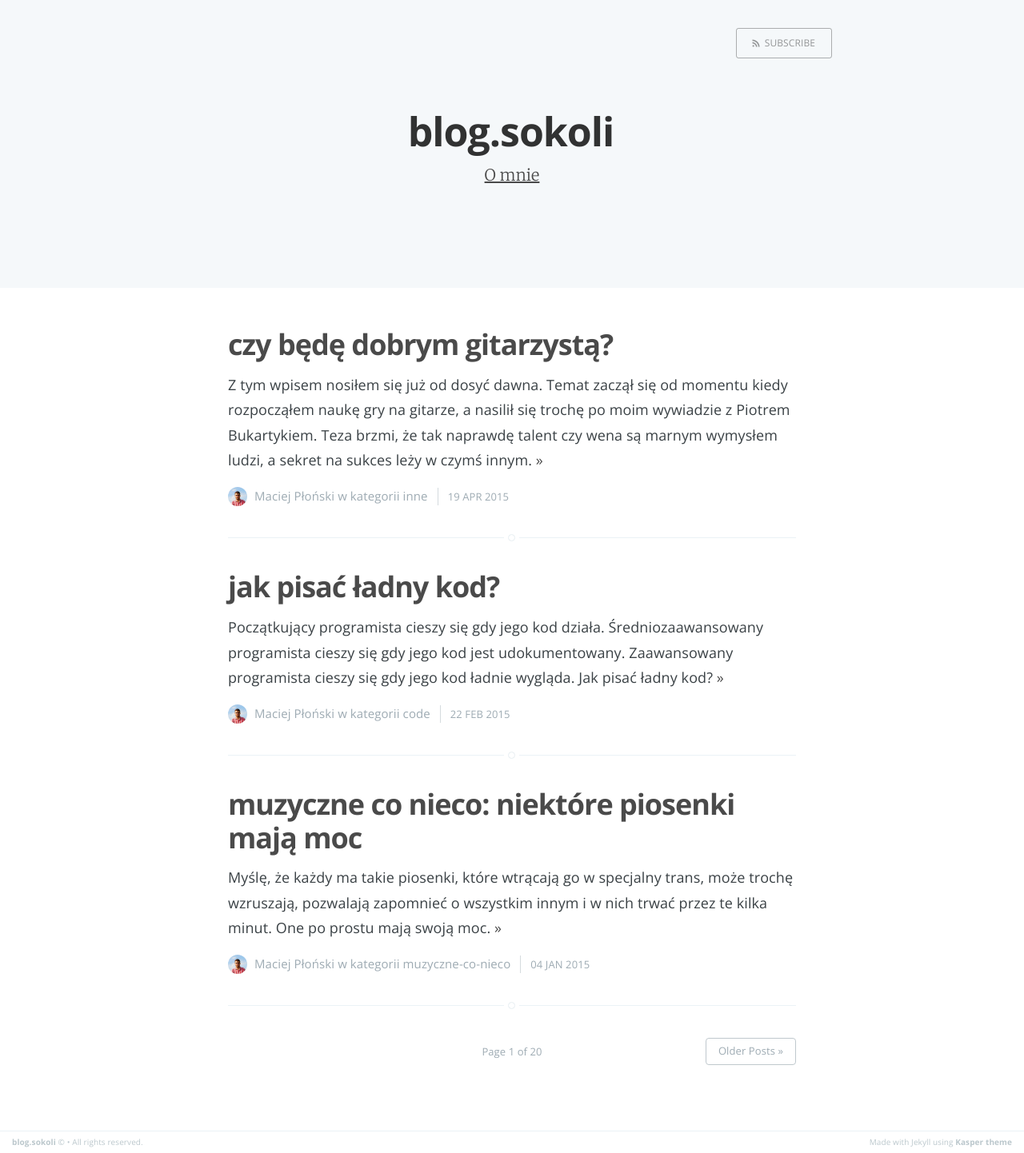
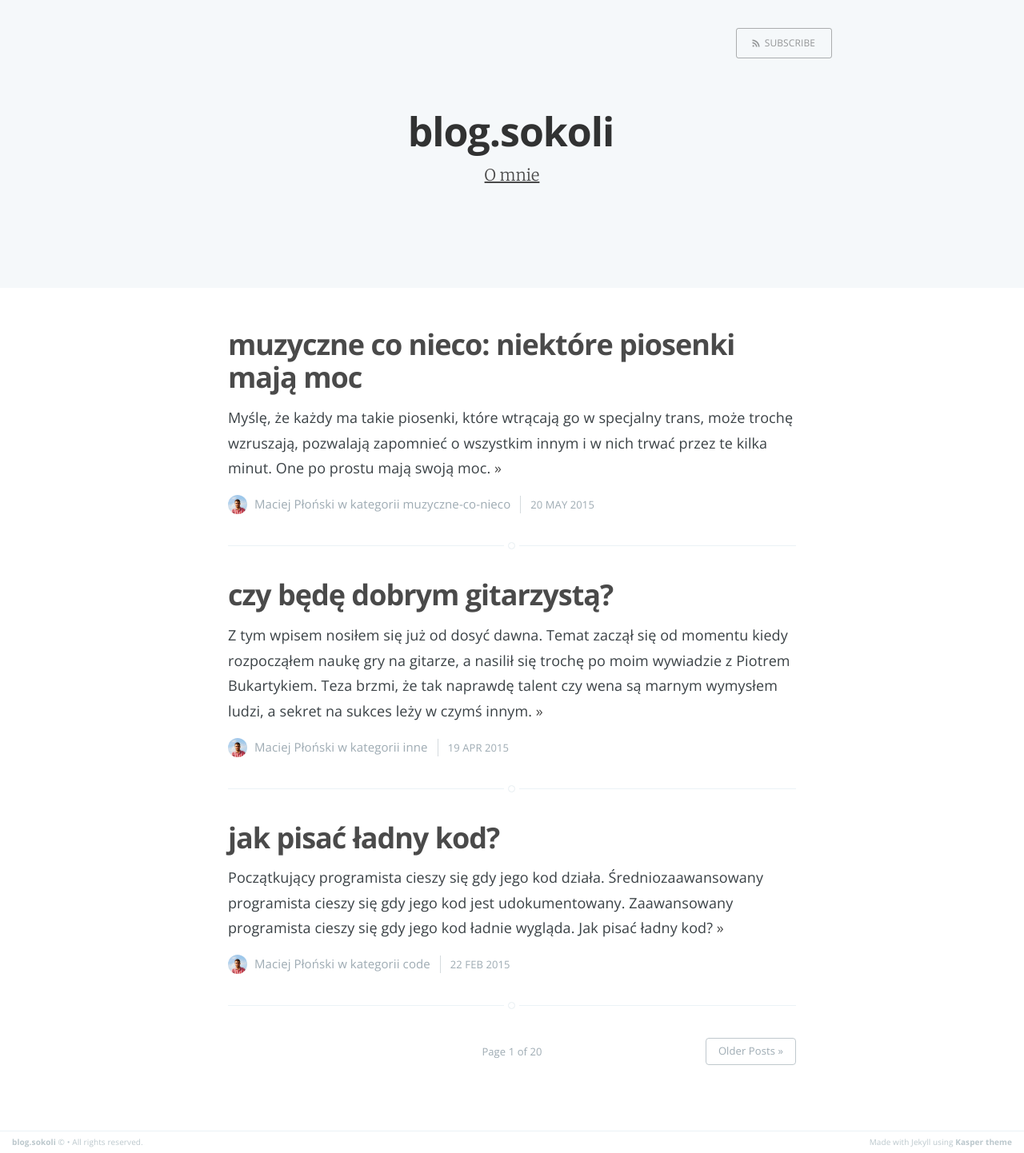
Before and after one commit to mplonski/mplonski.github.com, a Jekyll site: the page built from index.html, in a window 1280 px wide. Shown: the whole page at 80% size. Built offline with Jekyll 4.4.1, drawn with Linux system fonts in a browser that asks for light colours; the list of posts is cut into pages by our own code.

Commit message:
fix na czas

```diff
--- a/_posts/2015-05-20-muzyczne-co-nieco-niektore-piosenki-maja-moc.md
+++ b/_posts/2015-05-20-muzyczne-co-nieco-niektore-piosenki-maja-moc.md
@@ -1,7 +1,7 @@
 ---
 layout: post
 title: "muzyczne co nieco: niektóre piosenki mają moc"
-date: 2015-01-04 15:00:00
+date: 2015-05-20 11:00:00
 category: muzyczne-co-nieco
 tags: [muzyka, Andrzej Koczewski, Leonard Luther]
 
```
